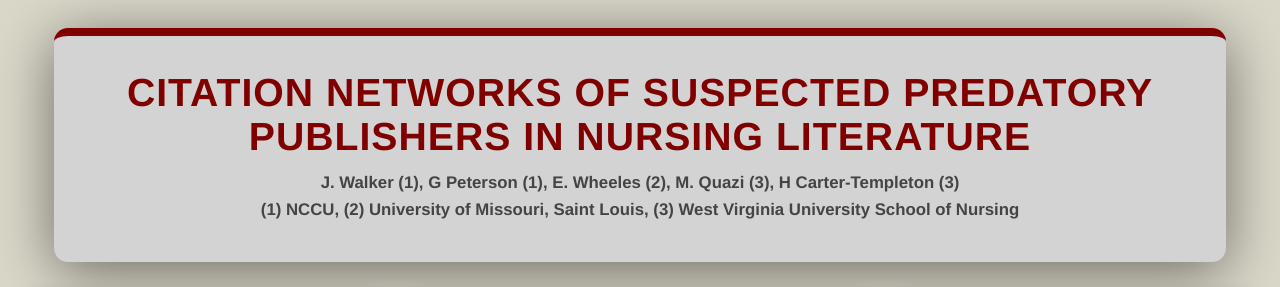
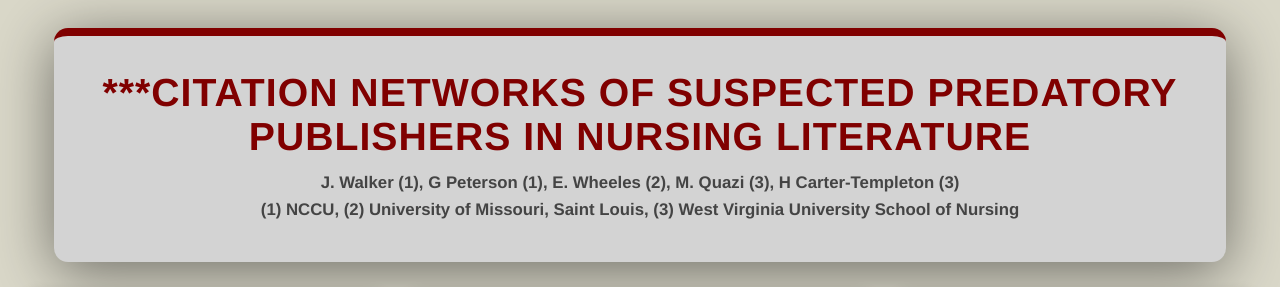
Before and after one commit to gabepete/GURSPoster2026, a plain HTML site: page index.html in a window 1280 px wide. Shown: the top 287 px of the page. Drawn offline with Linux system fonts and the light colour scheme.

Commit message:
Update index.html

```diff
--- a/index.html
+++ b/index.html
@@ -217,7 +217,7 @@
   <div class="header-box">
     <div class="logo-left"></div>
     <div class="logo-right"></div>
-    <h1>Citation Networks of Suspected Predatory Publishers in Nursing Literature</h1>
+    <h1>***Citation Networks of Suspected Predatory Publishers in Nursing Literature</h1>
     <h3>J. Walker (1), G Peterson (1), E. Wheeles (2), M. Quazi (3), H Carter-Templeton (3)</h3>
     <h3>(1) NCCU, (2) University of Missouri, Saint Louis, (3) West Virginia University School of Nursing</h3>
   </div>
```
